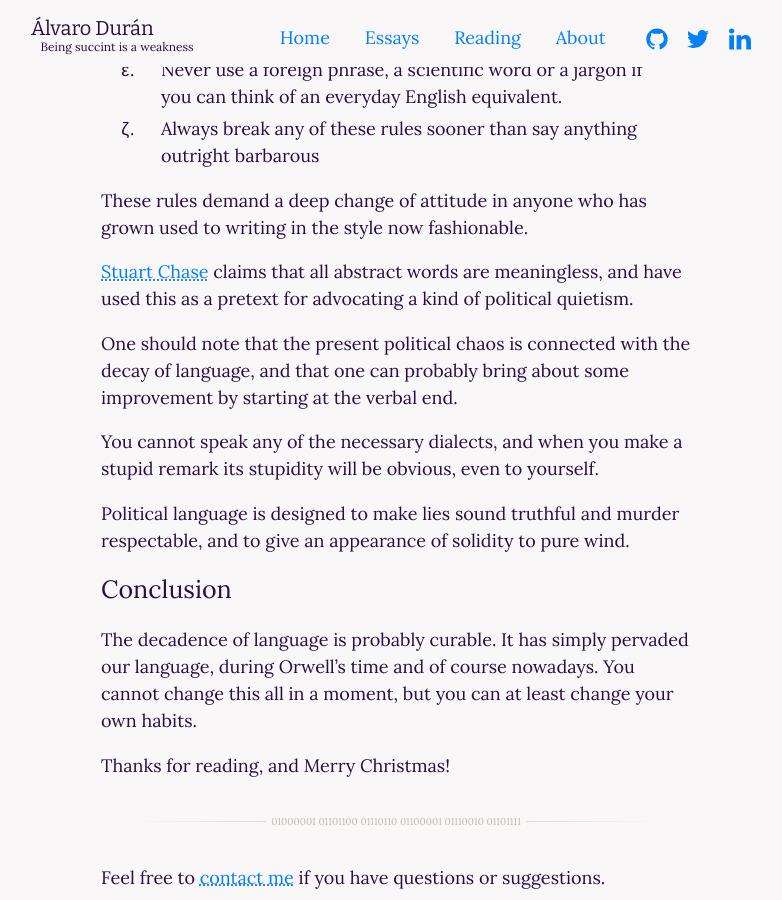
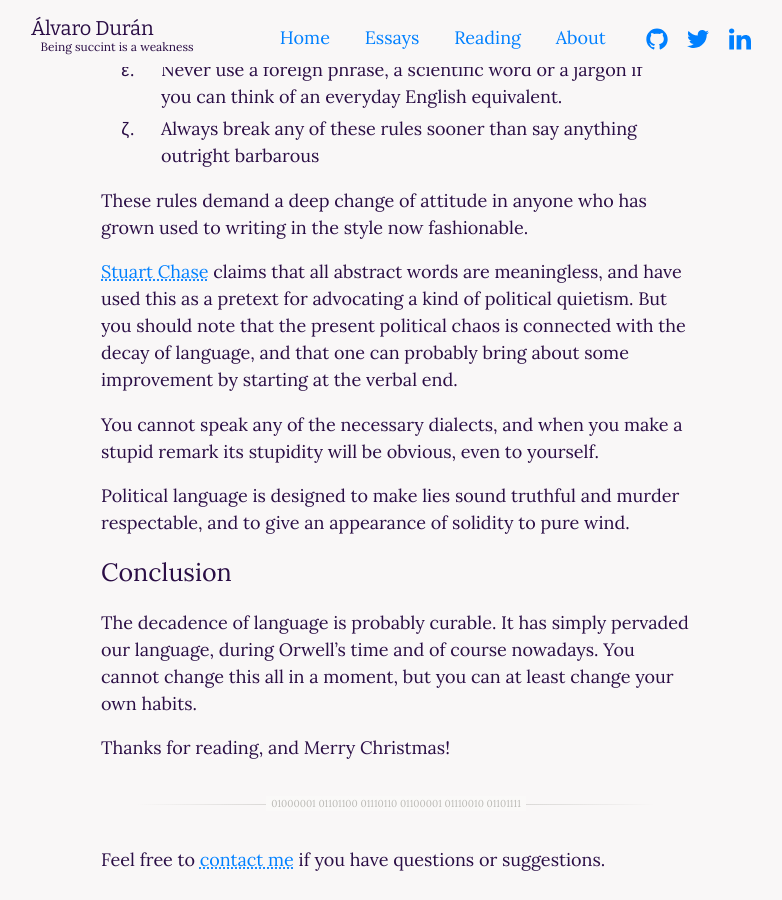
Before and after one commit to ohduran/ohduran.github.io, a Jekyll site: the page built from _posts/2018-12-24-politics-and-the-english-language.md, in a window 1280 px wide and 900 px high, scrolled down 6385 px. Shown: the whole window, without its empty margins (244-1026 px from the left). Built offline with Jekyll 4.4.1, drawn with Linux system fonts in a browser that asks for light colours.

Commit message:
edit post

```diff
--- a/_posts/2018-12-24-politics-and-the-english-language.md
+++ b/_posts/2018-12-24-politics-and-the-english-language.md
@@ -128,9 +128,7 @@ And keep in mind these rules:
 
 These rules demand a deep change of attitude in anyone who has grown used to writing in the style now fashionable.
 
-[Stuart Chase](https://www.amazon.com/Tyranny-Words-Stuart-Chase/dp/0156923947?SubscriptionId=AKIAILSHYYTFIVPWUY6Q&tag=duckduckgo-ffab-es-21&linkCode=xm2&camp=2025&creative=165953&creativeASIN=0156923947) claims that all abstract words are meaningless, and have used this as a pretext for advocating a kind of political quietism.
-
-One should note that the present political chaos is connected with the decay of language, and that one can probably bring about some improvement by starting at the verbal end.
+[Stuart Chase](https://www.amazon.com/Tyranny-Words-Stuart-Chase/dp/0156923947?SubscriptionId=AKIAILSHYYTFIVPWUY6Q&tag=duckduckgo-ffab-es-21&linkCode=xm2&camp=2025&creative=165953&creativeASIN=0156923947) claims that all abstract words are meaningless, and have used this as a pretext for advocating a kind of political quietism. But you should note that the present political chaos is connected with the decay of language, and that one can probably bring about some improvement by starting at the verbal end.
 
 You cannot speak any of the necessary dialects, and when you make a stupid remark its stupidity will be obvious, even to yourself.
 
```
